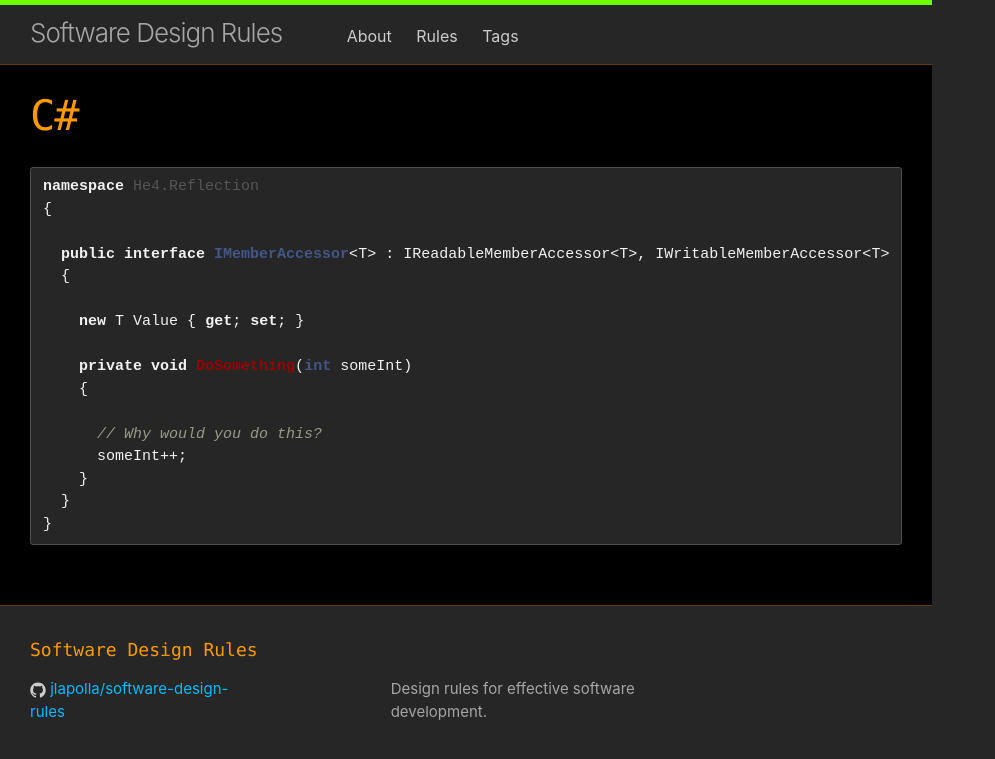
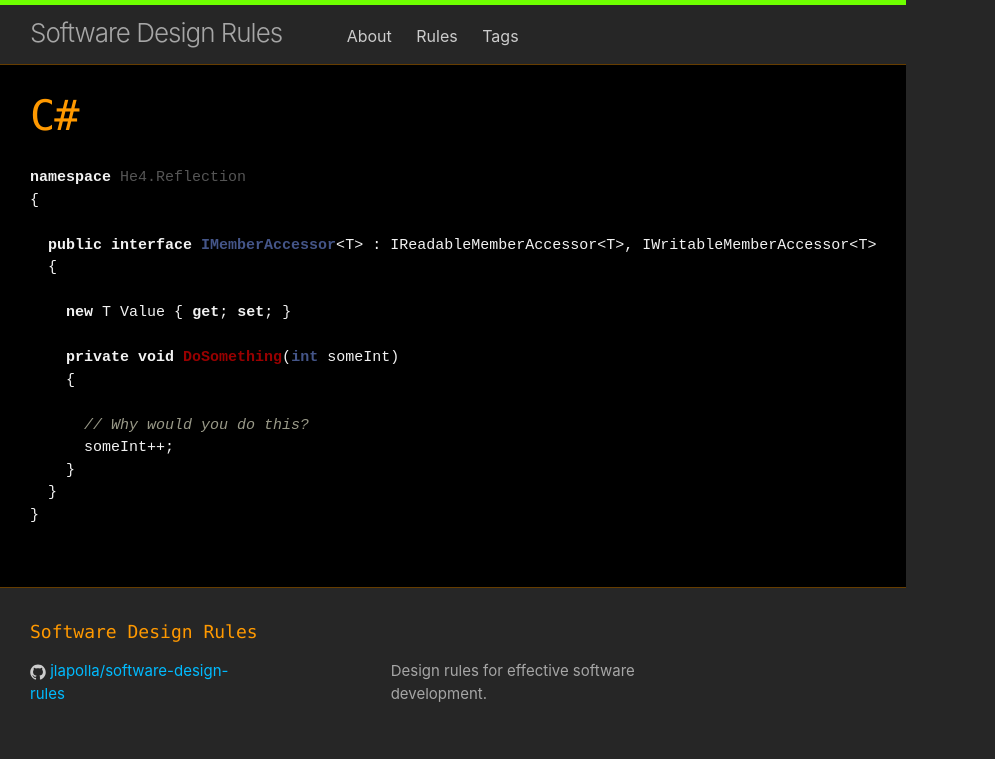
Before and after one commit to jlapolla/software-design-rules, a Jekyll site: the page built from _code_samples/6d2f57eb-9f7d-4e4d-82b1-1595e4c90f16.md, in a window 1280 px wide. Shown: the top 759 px of the page, without its empty margins (0-995 px from the left). Built offline with Jekyll 4.4.1, drawn with Linux system fonts in a browser that asks for light colours.

Commit message:
Finish 'code-sample.html' layout
- Code is no longer surrounded by a box.

```diff
--- a/_layouts/code-sample.html
+++ b/_layouts/code-sample.html
@@ -7,7 +7,7 @@
     <h1 class="post-title">{{ page.language }}</h1>
   </header>
 
-  <div class="post-content">
+  <div class="post-content code-only">
     {{ content }}
   </div>
 
--- a/_sass/_base.scss
+++ b/_sass/_base.scss
@@ -260,6 +260,26 @@
     }
 }
 
+.code-only {
+
+  > figure {
+
+    > pre {
+
+      border: medium none transparent;
+      background-color: transparent;
+      padding: 0;
+
+      > code {
+
+        border: medium none transparent;
+        background-color: transparent;
+        padding: 0;
+      }
+    }
+  }
+}
+
 
 
 /**
```
